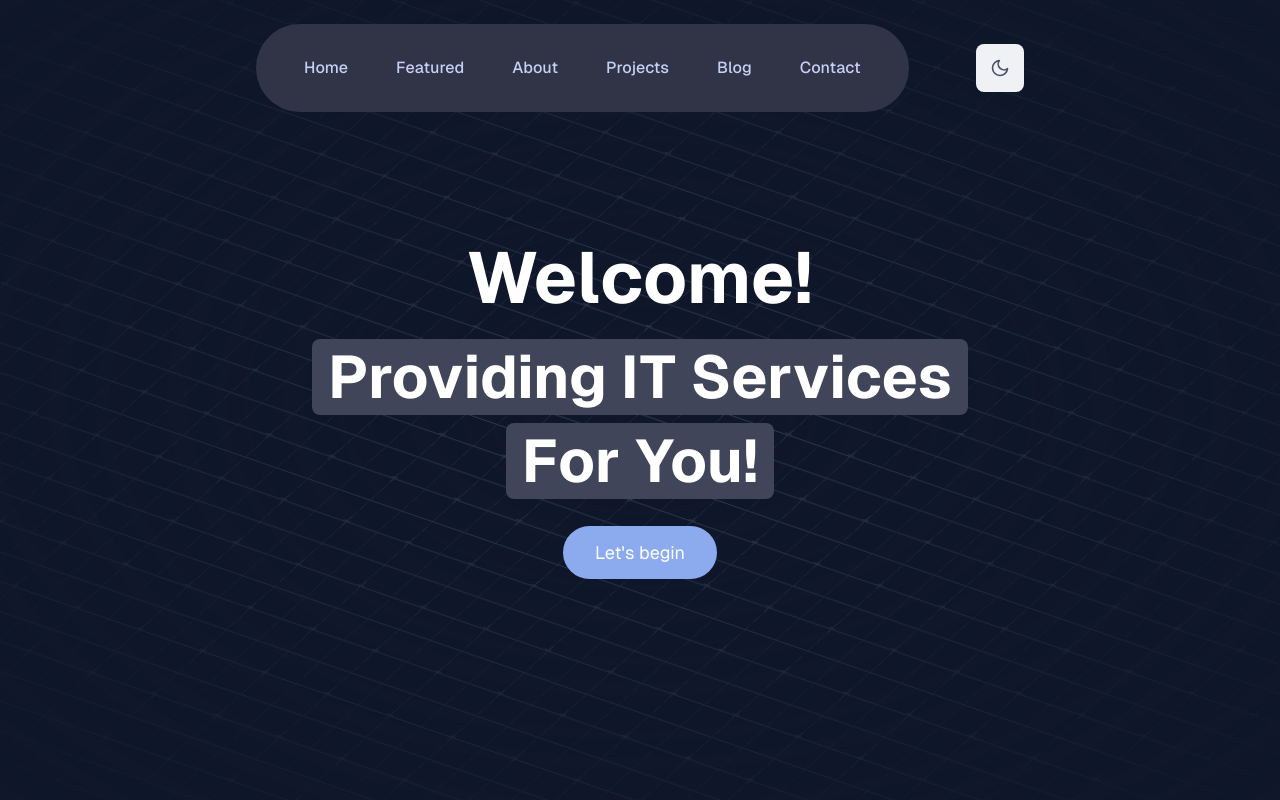
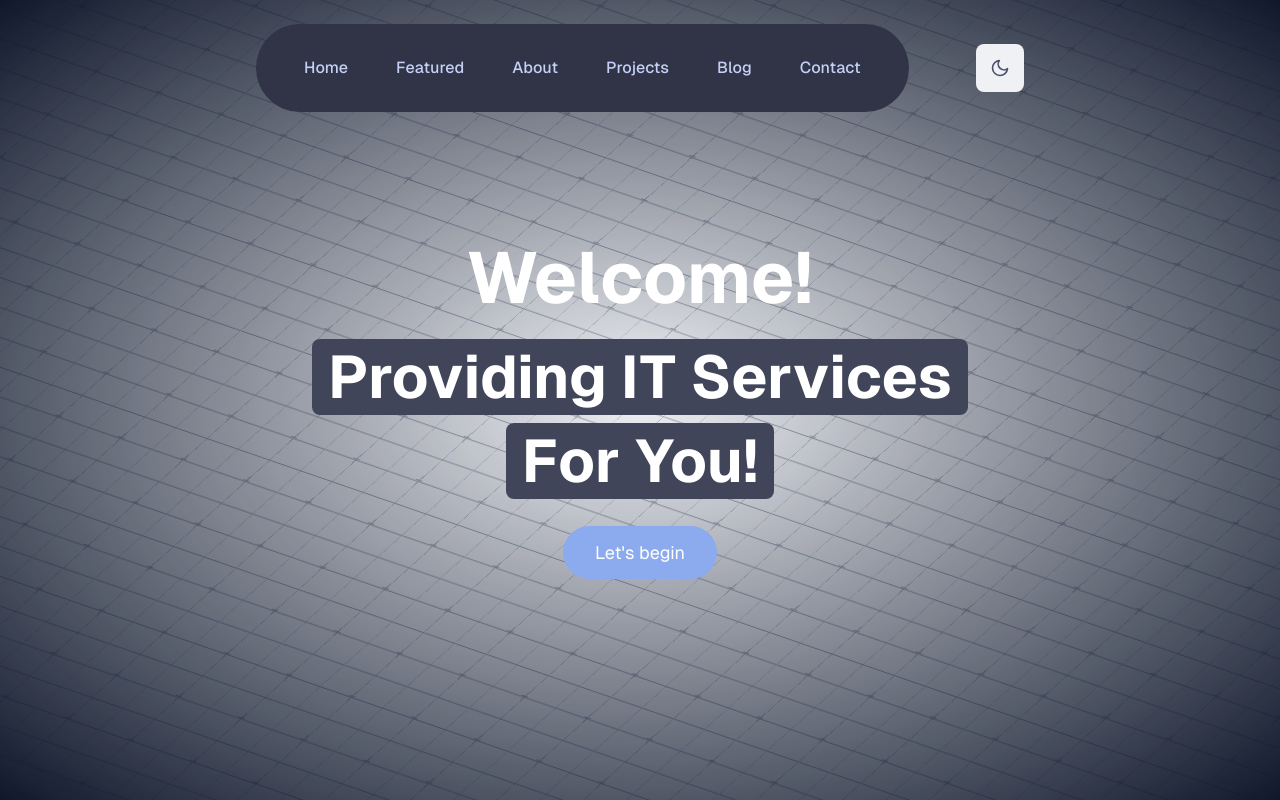
Before and after one commit to ljis120301/whoisjason, a Next.js app: page / in a window 1280 px wide. Shown: the top 800 px of the page. Built offline with nearby package versions, Linux system fonts and the light colour scheme.

Commit message:
light and dark mode on the background boxes

```diff
--- a/components/HeroAnimation.js
+++ b/components/HeroAnimation.js
@@ -3,5 +3,5 @@
 import { Boxes } from "../components/ui/background-boxes";
 
 export default function HeroAnimation() {
-  return <Boxes className="absolute inset-0" />;
+  return <Boxes className="absolute inset-0 " />;
 }
--- a/components/ui/background-boxes.jsx
+++ b/components/ui/background-boxes.jsx
@@ -2,10 +2,12 @@
 import React, { useMemo } from "react";
 import { motion } from "framer-motion";
 import { cnFilter } from "@/lib/utils";
+import { useTheme } from 'next-themes';
 
 const BoxesCore = ({ className, ...rest }) => {
   const rows = useMemo(() => new Array(75).fill(1), []);
   const cols = useMemo(() => new Array(75).fill(1), []);
+  const { theme } = useTheme();
 
   const frappeColors = [
     "#F2D5CF", // Rosewater
@@ -22,38 +24,50 @@ const BoxesCore = ({ className, ...rest }) => {
     "#8CAAEE", // Blue
     "#BAB0E8", // Lavender
     "#C6D0F5", // Text
-    "#B5BFE2", // Subtext1
-    "#A5ADCE", // Subtext0
-    "#949CBB", // Overlay2
-    "#838BA7", // Overlay1
-    "#737994", // Overlay0
-    "#626880", // Surface2
-    "#51576D", // Surface1
-    "#414559", // Surface0
-    "#303446", // Base
-    "#292C3C", // Mantle
-    "#232634", // Crust
   ];
+
+  const latteColors = [
+    "#DC8A78", // Rosewater
+    "#DD7878", // Flamingo
+    "#EA76CB", // Pink
+    "#8839EF", // Mauve
+    "#D20F39", // Red
+    "#FE640B", // Peach
+    "#DF8E1D", // Yellow
+    "#40A02B", // Green
+    "#179299", // Teal
+    "#04A5E5", // Sky
+    "#209FB5", // Sapphire
+    "#1E66F5", // Blue
+    "#7287FD", // Lavender
+    "#4C4F69", // Text
+  ];
+
+  const colors = theme === 'dark' ? frappeColors : latteColors;
 
   return (
     <div
       style={{
-        transform: `translate(-40%,-60%) skewX(-48deg) skewY(14deg) scale(0.675) rotate(0deg) translateZ(0)`,
+        transform: `translate(-35%,-30%) skewX(-48deg) skewY(14deg) scale(0.675) rotate(0deg) translateZ(0)`,
       }}
       className={cnFilter(
-        "absolute left-1/4 p-4 -top-1/4 flex -translate-x-1/2 -translate-y-1/2 w-full h-full z-0",
+        "absolute flex inset-0 w-[400%] h-[250%] z-0 transition-colors duration-300 ",
+        "bg-latte-base dark:bg-frappe-base",
         className
       )}
       {...rest}
     >
       {rows.map((_, i) => (
-        <motion.div key={`row-${i}`} className="w-16 h-8 border-l border-slate-700 relative">
+        <motion.div
+          key={`row-${i}`}
+          className="w-16 h-8 border-l border-latte-overlay0 dark:border-frappe-overlay0 relative"
+        >
           {cols.map((_, j) => (
             <motion.div
               key={`col-${j}`}
-              className="w-16 h-8 border-r border-t border-slate-700 relative"
+              className="w-16 h-8 border-r border-t border-latte-overlay0 dark:border-frappe-overlay0 relative"
               whileHover={{
-                backgroundColor: frappeColors[Math.floor(Math.random() * frappeColors.length)],
+                backgroundColor: colors[Math.floor(Math.random() * colors.length)],
                 transition: { duration: 0 },
               }}
             >
@@ -64,7 +78,7 @@ const BoxesCore = ({ className, ...rest }) => {
                   viewBox="0 0 24 24"
                   strokeWidth="1.5"
                   stroke="currentColor"
-                  className="absolute h-6 w-10 -top-[14px] -left-[22px] text-slate-700 stroke-[1px] pointer-events-none"
+                  className="absolute h-6 w-10 -top-[14px] -left-[22px] text-latte-overlay0 dark:text-frappe-overlay0 stroke-[1px] pointer-events-none"
                 >
                   <path strokeLinecap="round" strokeLinejoin="round" d="M12 6v12m6-6H6" />
                 </svg>
```
